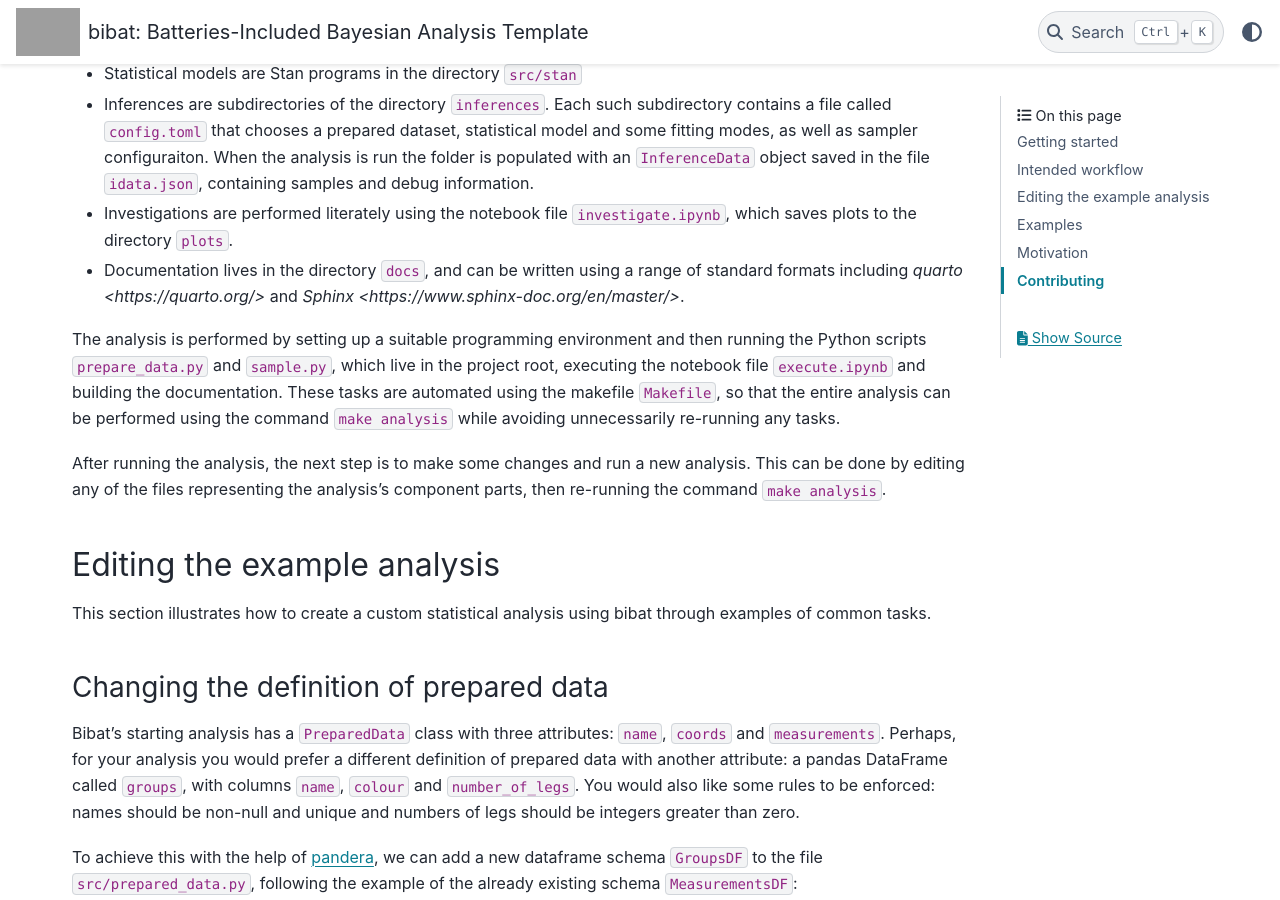
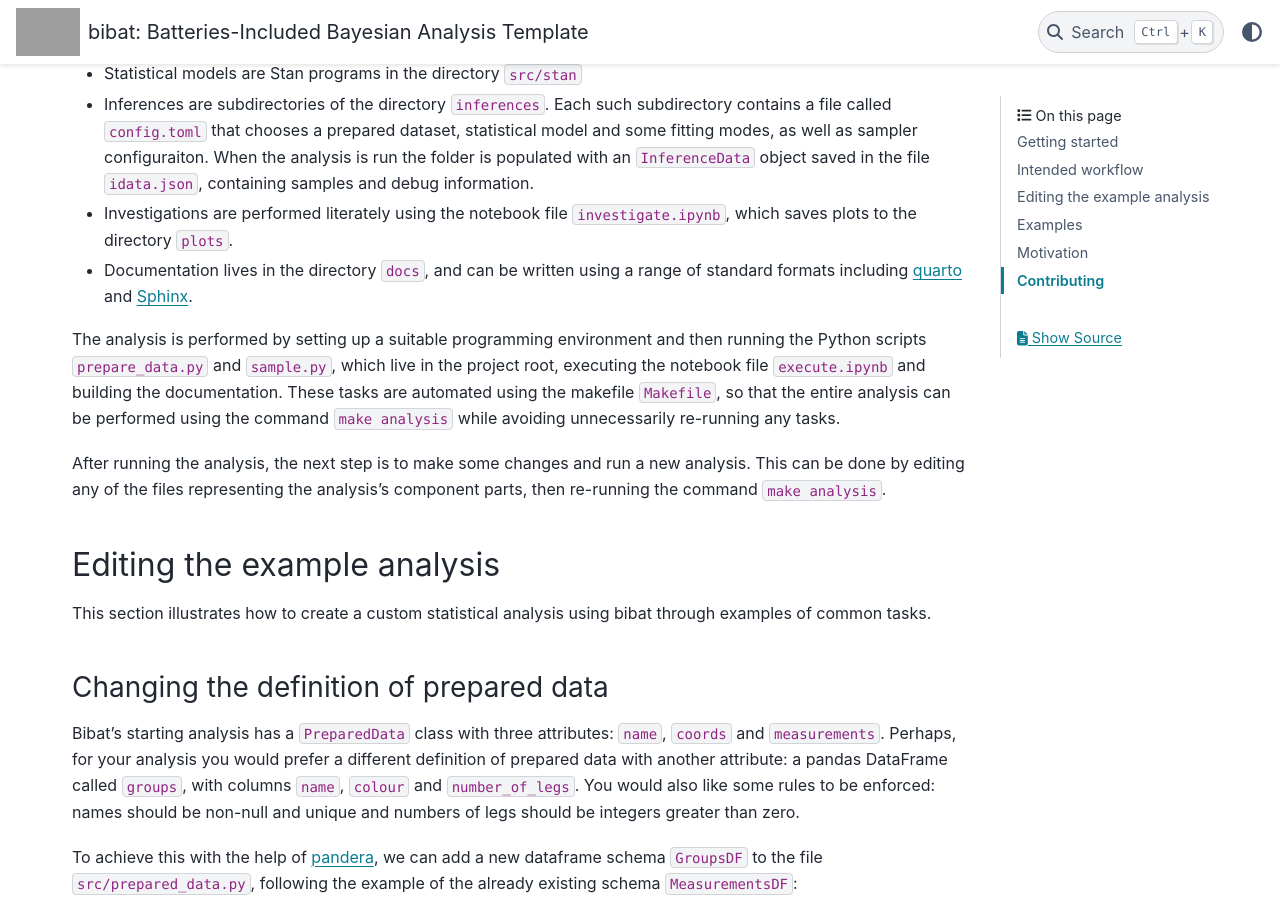
Before and after one commit to teddygroves/bibat, a Sphinx documentation site: the page built from docs/index.rst, in a window 1280 px wide and 900 px high, scrolled down 1664 px. Built offline with Sphinx 7.4.7 and the PyData theme 0.15.4, drawn with Linux system fonts in a browser that asks for light colours; some of the changed text lies outside the part shown; grey boxes are pictures that could not be loaded.

Commit message:
fix links in docs

```diff
--- a/docs/index.rst
+++ b/docs/index.rst
@@ -96,8 +96,8 @@ follows:
 - Investigations are performed literately using the notebook file
   :code:`investigate.ipynb`, which saves plots to the directory :code:`plots`.
 - Documentation lives in the directory :code:`docs`, and can be written using a
-  range of standard formats including `quarto <https://quarto.org/>` and `Sphinx
-  <https://www.sphinx-doc.org/en/master/>`.
+  range of standard formats including `quarto <https://quarto.org/>`_ and
+  `Sphinx <https://www.sphinx-doc.org/en/master/>`_.
 
 The analysis is performed by setting up a suitable programming environment and
 then running the Python scripts :code:`prepare_data.py` and :code:`sample.py`,
@@ -275,7 +275,7 @@ Examples
 
 To illustrate the process of creating a custom analysis starting with
 :literal:`bibat`'s provided template, you can find some example analyses `here
-<https://github.com/teddygroves/bibat/examples>`. These projects are the best
+<https://github.com/teddygroves/bibat/examples>`_. These projects are the best
 place to start as they are kept up to date as :literal:`bibat` is developed.
 
 For even more inspiration, check out these projecs that used :literal:`bibat` in
```
